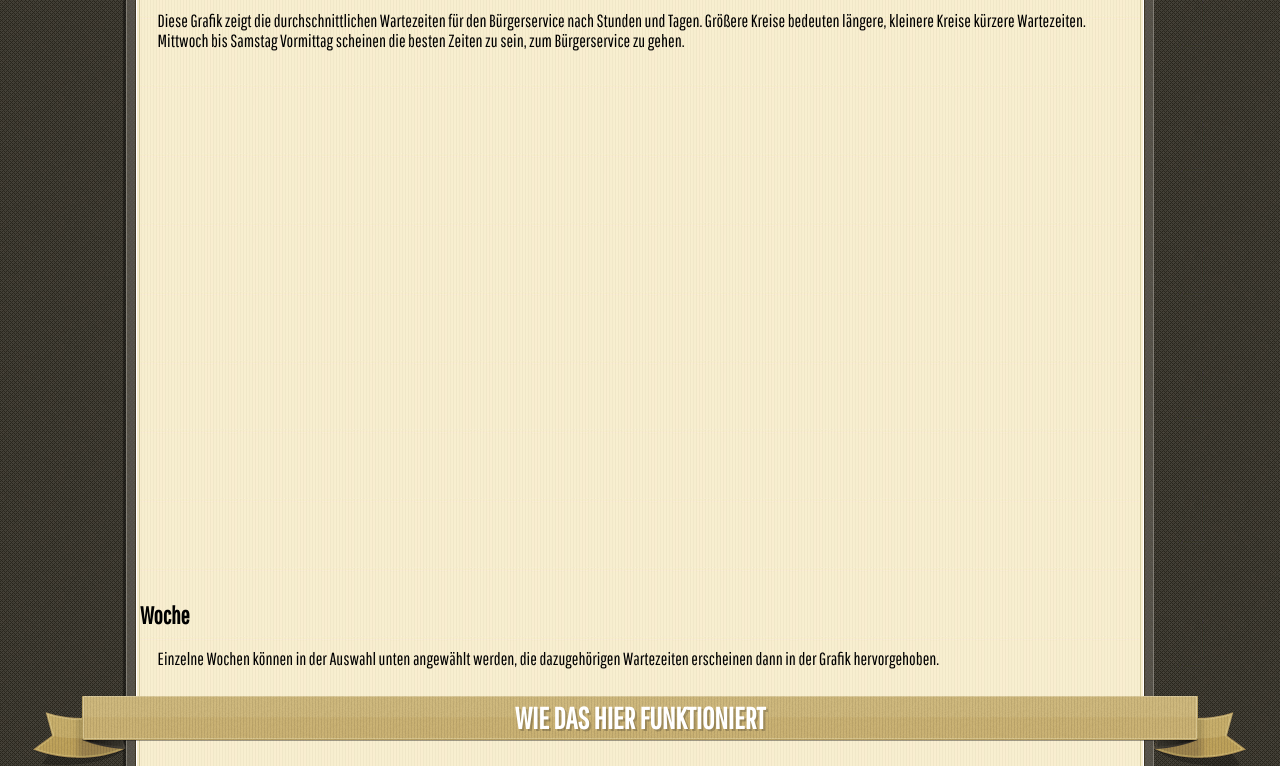
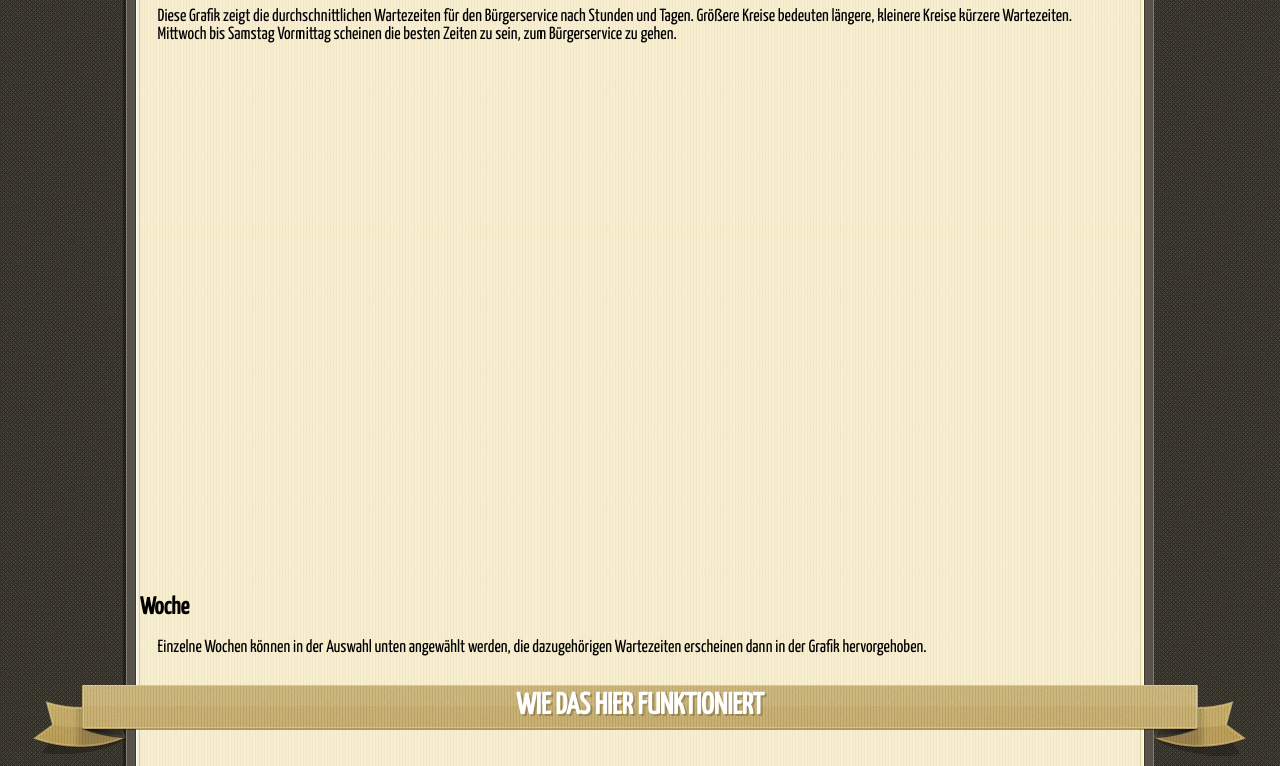
Before and after one commit to tursics/wait-moers, a plain HTML site: page frontend/index.html in a window 1280 px wide. Shown: the part 448-1214 px from the top of the page. Drawn offline with Linux system fonts and the light colour scheme; no server answers.

Commit message:
changed font to improve display on windows firefox

```diff
--- a/frontend/vintage/vintage.css
+++ b/frontend/vintage/vintage.css
@@ -1,4 +1,4 @@
-@import url(http://fonts.googleapis.com/css?family=Pathway+Gothic+One);
+@import url(http://fonts.googleapis.com/css?family=Yanone+Kaffeesatz);
 
 div.page {
 	width:1010px;
@@ -10,7 +10,7 @@ div.content {
 
 body {
 	background:#3e3a31 url('bg-dark.png');
-	font-family:'Pathway Gothic One', sans-serif;
+	font-family:'Yanone Kaffeesatz', sans-serif;
 	margin:0;
 	padding:0;
 }
```
